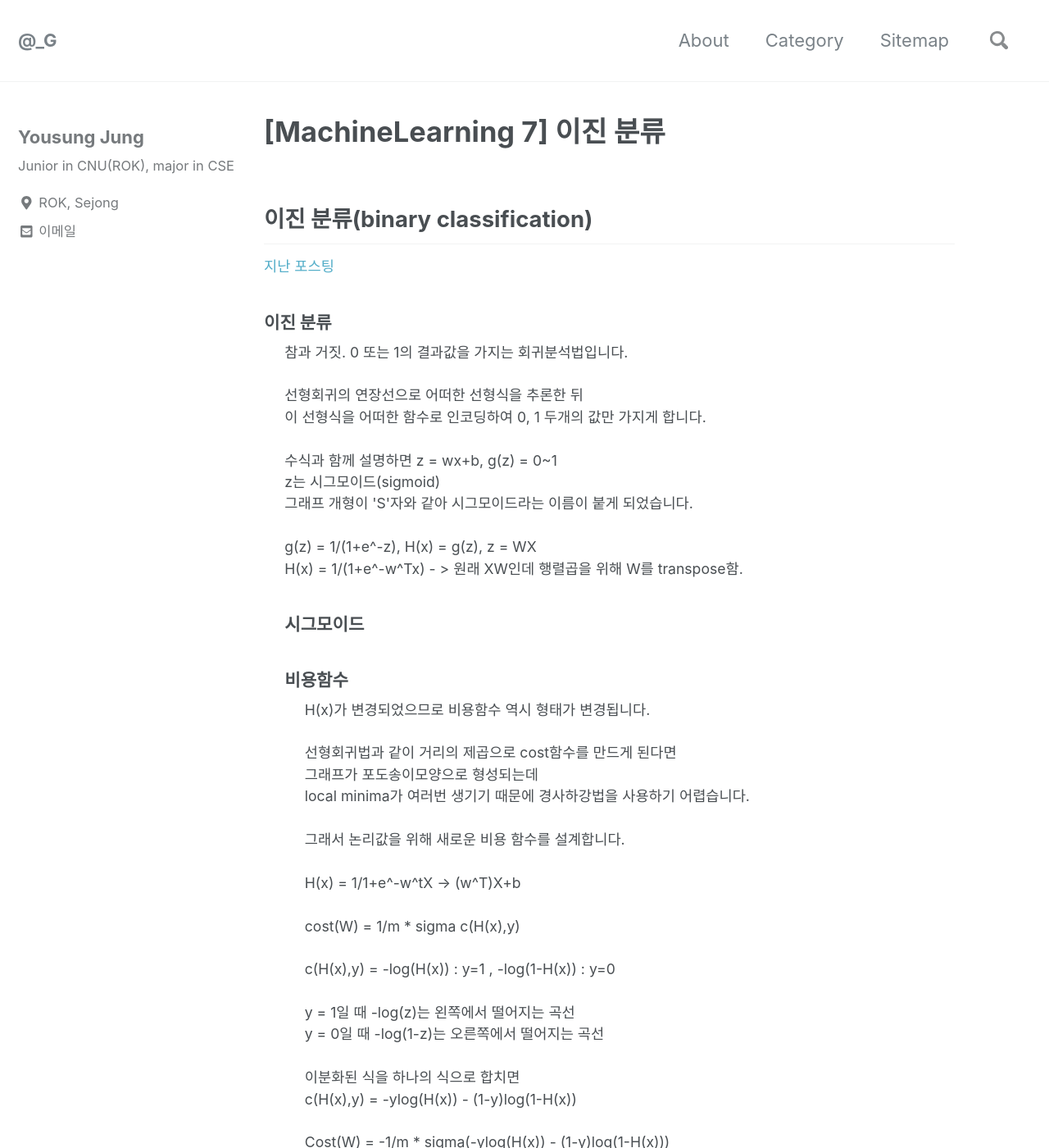
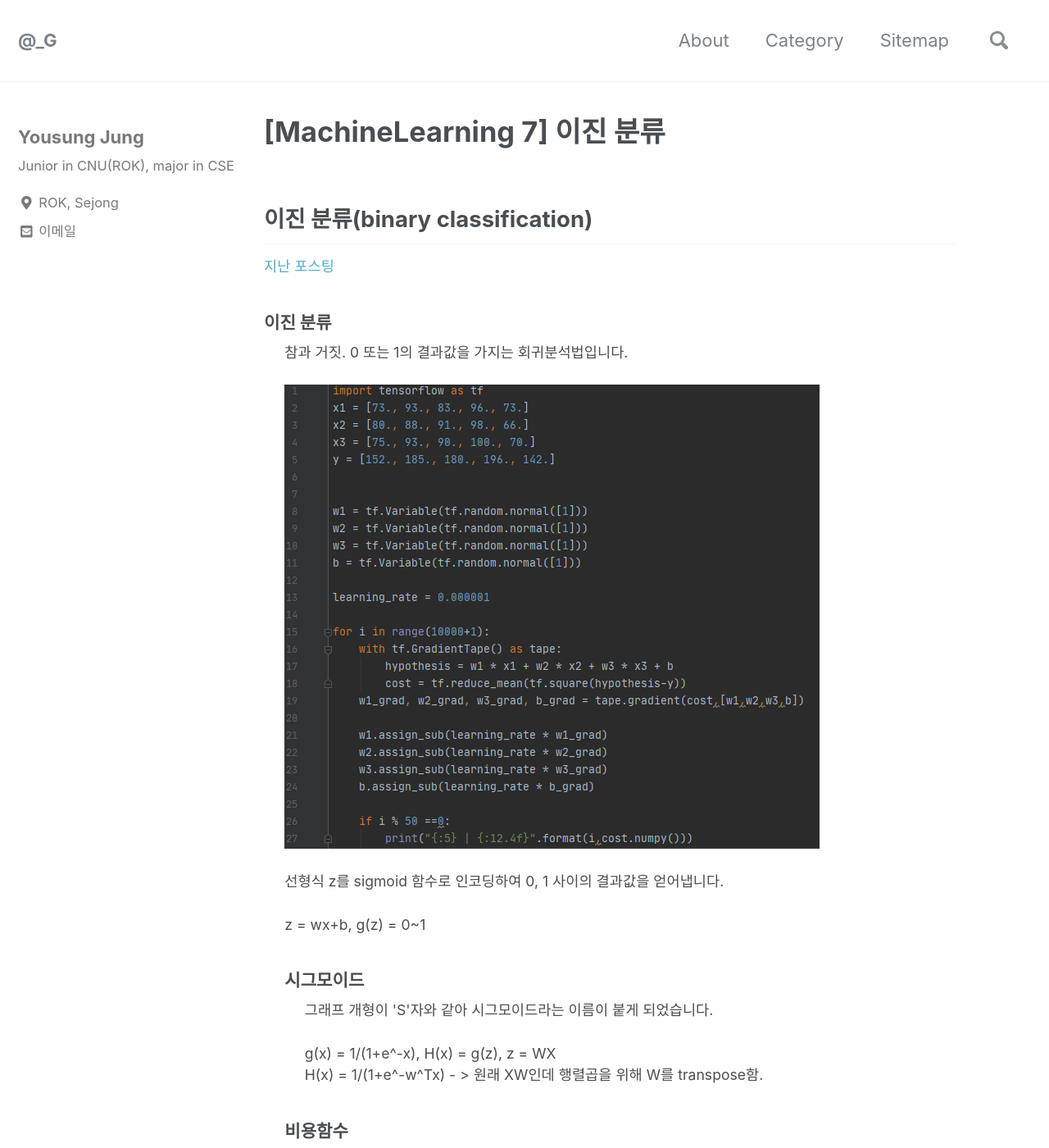
Before and after one commit to can019/can019.github.io, a Jekyll site: the page built from _posts/2020-09-02-MachineLearning-AI-7.md, in a window 1280 px wide and 1400 px high. Shown: the whole window at 82% size. Built offline with Jekyll 4.4.1, drawn with Linux system fonts in a browser that asks for light colours; nearby versions of some CDN libraries.

Commit message:
사진 추가

```diff
--- a/_posts/2020-09-02-MachineLearning-AI-7.md
+++ b/_posts/2020-09-02-MachineLearning-AI-7.md
@@ -13,21 +13,17 @@ categories: MachineLearning DataAnalyze
       <div style = "margin-left : 3%"><!--Article of major1-->
         참과 거짓. 0 또는 1의 결과값을 가지는 회귀분석법입니다. <br><br>
 
-        선형회귀의 연장선으로 어떠한 선형식을 추론한 뒤 <br>
-        이 선형식을 어떠한 함수로 인코딩하여 0, 1 두개의 값만 가지게 합니다. <br><br>
-
-        수식과 함께 설명하면 z = wx+b, g(z) = 0~1 <br>
-        z는 시그모이드(sigmoid) <br>
-
-        그래프 개형이 'S'자와 같아 시그모이드라는 이름이 붙게 되었습니다. <br><br>
-
-        g(z) = 1/(1+e^-z), H(x) = g(z), z = WX <br>
-        H(x) = 1/(1+e^-w^Tx) - > 원래 XW인데 행렬곱을 위해 W를 transpose함.
+        <img src="/assets/photos/machineLearning6/multiple_linear_regression_without_matrix_code.png"> <br><br>
+        선형식 z를 sigmoid 함수로 인코딩하여 0, 1 사이의 결과값을 얻어냅니다. <br><br>
+        z = wx+b, g(z) = 0~1 <br>
 
         <div><!--child1 of major1-->
           <h3 style = "font-size :1.2em">시그모이드</h3><!--title of child1 of major1-->
           <div style = "margin-left : 3%"><!--article of child1 of major1-->
+            그래프 개형이 'S'자와 같아 시그모이드라는 이름이 붙게 되었습니다. <br><br>
 
+            g(x) = 1/(1+e^-x), H(x) = g(z), z = WX <br>
+            H(x) = 1/(1+e^-w^Tx) - > 원래 XW인데 행렬곱을 위해 W를 transpose함.
           </div><!--article of child1 of major1-->
         </div><!--child1 of major1-->
 
```
Also changed, not shown: assets/photos/machineLearning7/conversion.png (added).
